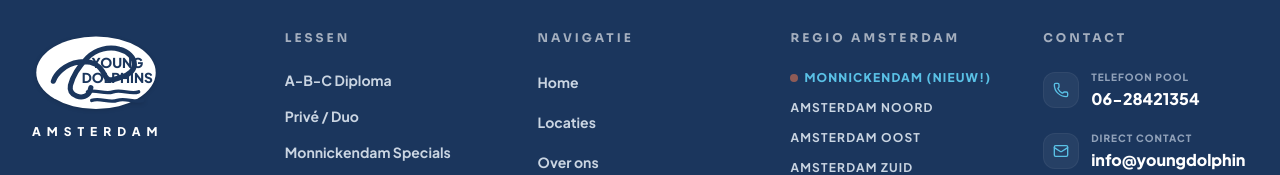
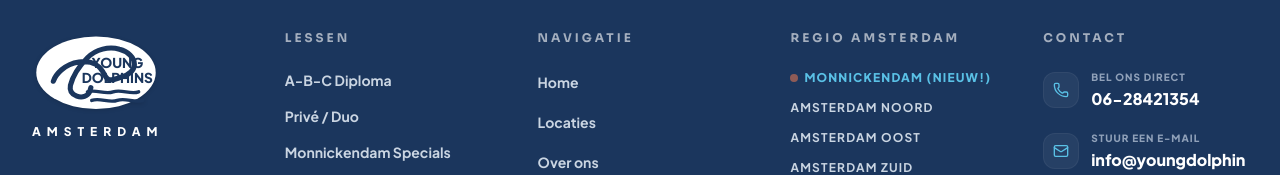
Before and after one commit to abdelbouda/abdelbouda-youngdolphins.nl, a React (Vite) app: page / in a window 1280 px wide. Shown: the part 9447-9622 px from the top of the page. Built offline with nearby package versions, Linux system fonts and the light colour scheme; no server answers; the database is empty.

Commit message:
Fix: downgrade Vite naar 5.4.0 voor Firebase compatibiliteit

```diff
--- a/src/components/Footer.tsx
+++ b/src/components/Footer.tsx
@@ -13,7 +13,6 @@
       <div className="absolute top-0 left-0 w-full h-1 bg-gradient-to-r from-secondary via-cyan-400 to-coral"></div>
 
       <div className="max-w-7xl mx-auto px-4 sm:px-6 lg:px-8">
-        {/* Grid veranderd naar 5 kolommen op grote schermen voor betere verdeling */}
         <div className="grid md:grid-cols-2 lg:grid-cols-5 gap-12 mb-20">
 
           {/* Kolom 1: Branding & Socials */}
@@ -83,7 +82,6 @@
           <div>
             <h4 className="font-black text-white mb-6 uppercase text-xs tracking-[0.25em] opacity-60">{t('footer_regio')}</h4>
             <div className="flex flex-col gap-3.5">
-              {/* Lokale SEO Focus Hotspot */}
               <a
                 href="#signup-form"
                 className="text-secondary hover:text-cyan-300 transition-colors font-extrabold text-xs uppercase tracking-widest flex items-center gap-1.5"
@@ -107,14 +105,14 @@
 
           {/* Kolom 5: Direct Contact */}
           <div>
-            <h4 className="font-black text-white mb-6 uppercase text-xs tracking-[0.25em] opacity-60">{t('footer_contact')}</h4>
+            <h4 className="font-black text-white mb-6 uppercase text-xs tracking-[0.25em] opacity-60">Contact</h4>
             <ul className="space-y-5">
               <li className="flex items-start gap-3">
                 <div className="mt-0.5 flex-shrink-0 w-9 h-9 rounded-xl bg-white/5 flex items-center justify-center text-secondary border border-white/5">
                   <Phone size={16} />
                 </div>
                 <div>
-                  <p className="text-[10px] font-black uppercase tracking-widest text-slate-400 mb-0.5">{t('footer_phone_pool')}</p>
+                  <p className="text-[10px] font-black uppercase tracking-widest text-slate-400 mb-0.5">Bel ons direct</p>
                   <a href="tel:06-28421354" className="text-base font-black text-white hover:text-secondary transition-colors">06-28421354</a>
                 </div>
               </li>
@@ -123,7 +121,7 @@
                   <Mail size={16} />
                 </div>
                 <div>
-                  <p className="text-[10px] font-black uppercase tracking-widest text-slate-400 mb-0.5">{t('footer_direct_contact')}</p>
+                  <p className="text-[10px] font-black uppercase tracking-widest text-slate-400 mb-0.5">Stuur een e-mail</p>
                   <a href="mailto:info@youngdolphins.nl" className="text-base font-black text-white hover:text-secondary transition-colors break-all">info@youngdolphins.nl</a>
                 </div>
               </li>
```
